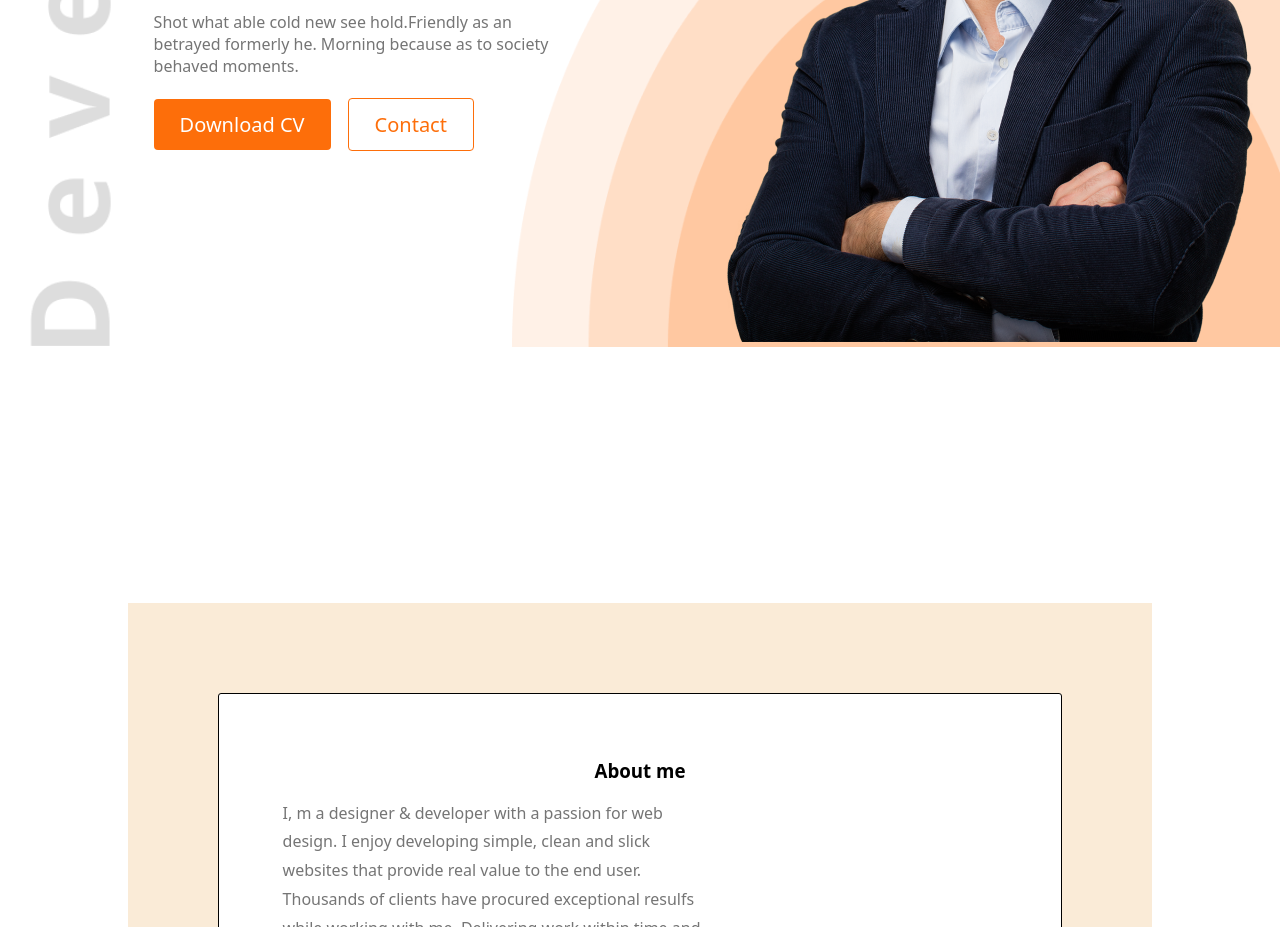
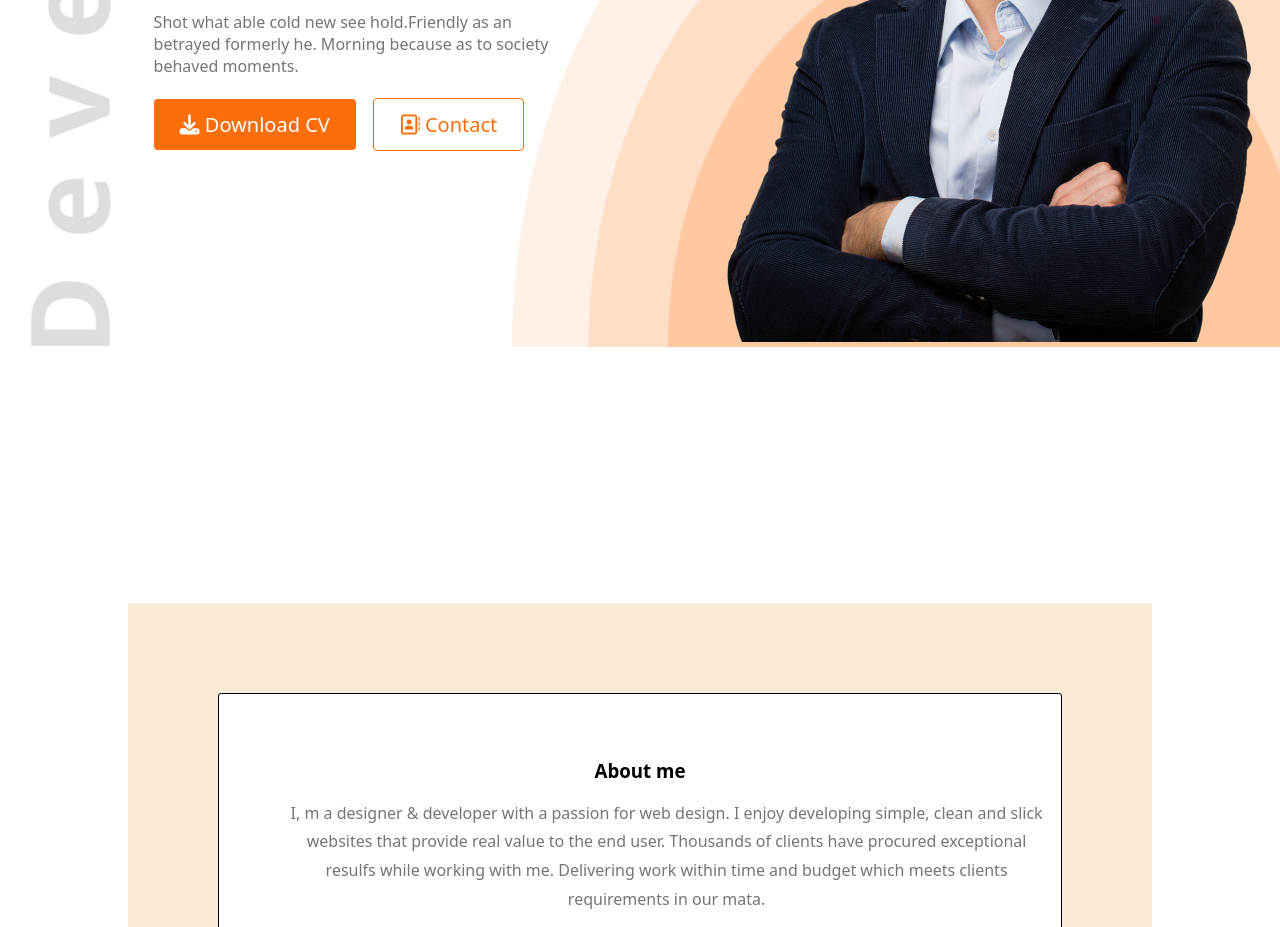
Before and after one commit to Tamim0133/Developer-Portfolio, a plain HTML site: page index.html in a window 1280 px wide. Shown: the part 505-1432 px from the top of the page. Drawn offline with Linux system fonts and the light colour scheme.

Commit message:
Made Some chnages in button

```diff
--- a/index.html
+++ b/index.html
@@ -4,6 +4,7 @@
 <head>
     <meta charset="UTF-8">
     <meta name="viewport" content="width=device-width, initial-scale=1.0">
+    <script src="https://kit.fontawesome.com/c804650212.js" crossorigin="anonymous"></script>
     <link rel="stylesheet" href="style.css">
     <title>Developer Portfolio</title>
 </head>
@@ -33,8 +34,11 @@
                     because as to society
                     behaved moments.</p>
                 <div id="buttons">
-                    <button class="primary-btn" style="margin-right: 1vw;">Download CV</button>
-                    <button class="secondary-btn">Contact</button>
+                    <button class="primary-btn" style="margin-right: 1vw;">
+                        <i class="fa-solid fa-download"></i>
+                        Download
+                        CV</button>
+                    <button class="secondary-btn"> <i class="fa-regular fa-address-book"></i> Contact </button>
                 </div>
             </div>
             <div style="margin-left: 8vw;">
@@ -49,12 +53,17 @@
             style="margin-left : 10vw; margin-right:10vw; margin-top: 20vw;background-color: antiquewhite; padding: 7vw;">
             <div style="padding:5vw; border-radius: 3px;  background-color: white; border:1px solid black;">
                 <h3 style="text-align: center; margin-bottom: 2vh;">About me </h3>
-                <p style="color: #757575; line-height: 1.8em;">I, m a designer & developer with a passion for web
-                    design. I enjoy developing
-                    simple, clean and slick
-                    websites that provide real value to the end user. Thousands of clients have procured exceptional
-                    resulfs while working with me. Delivering work within time and budget which meets clients
-                    requirements in our mata.</p>
+                <div style="display: flex; justify-content: center; min-width: 60vw;">
+                    <p style="min-width: 60vw;text-align: center; color: #757575; line-height: 1.8em; ">I, m a designer
+                        & developer with
+                        a
+                        passion for web
+                        design. I enjoy developing
+                        simple, clean and slick
+                        websites that provide real value to the end user. Thousands of clients have procured exceptional
+                        resulfs while working with me. Delivering work within time and budget which meets clients
+                        requirements in our mata.</p>
+                </div>
                 <div style="display: flex; justify-content: space-between; text-align: center; margin-top: 2vh;">
                     <div>
                         <p>Name : </p>
@@ -161,7 +170,8 @@
                 </div>
             </div>
             <div style="margin-top: 10vh; display : flex; justify-content: center;">
-                <button class="primary-btn">Download CV</button>
+                <button class="primary-btn"> <i class="fa-solid fa-download"></i>
+                    Download CV</button>
             </div>
 
         </section>
```
